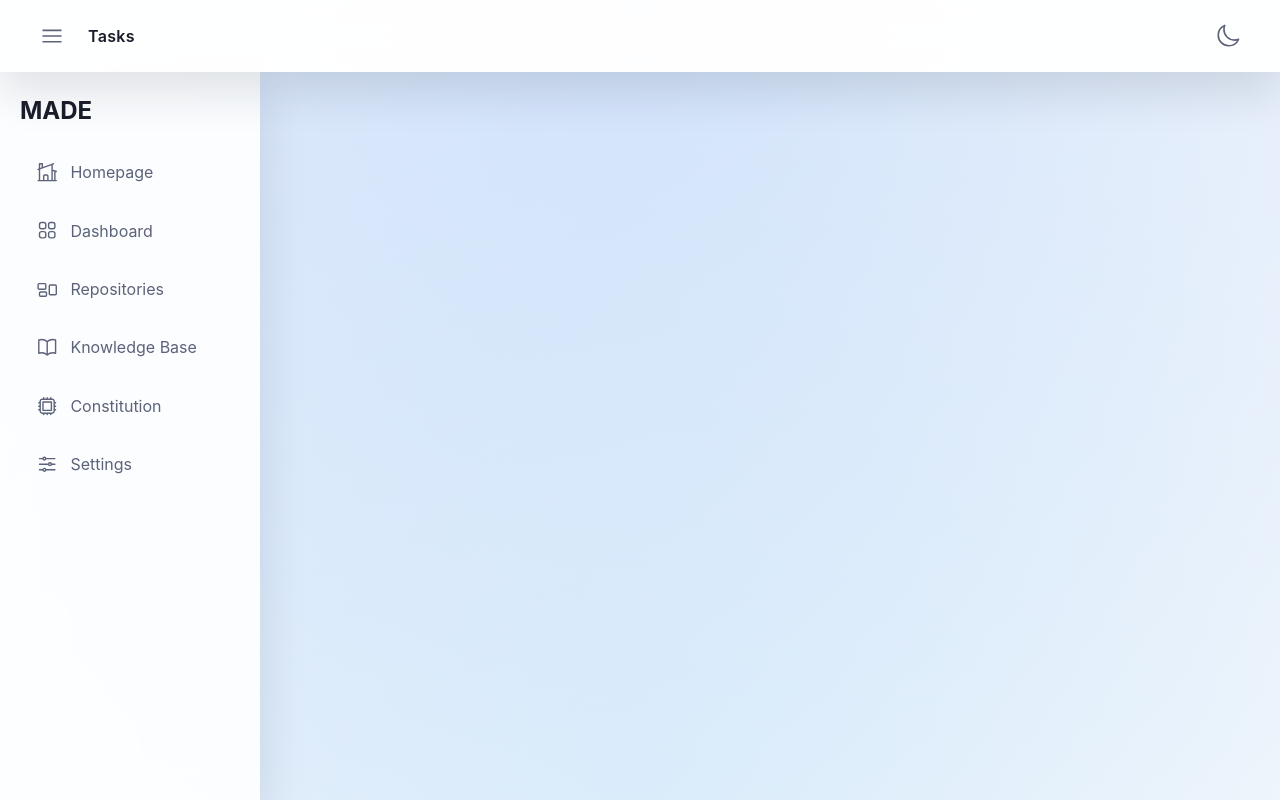
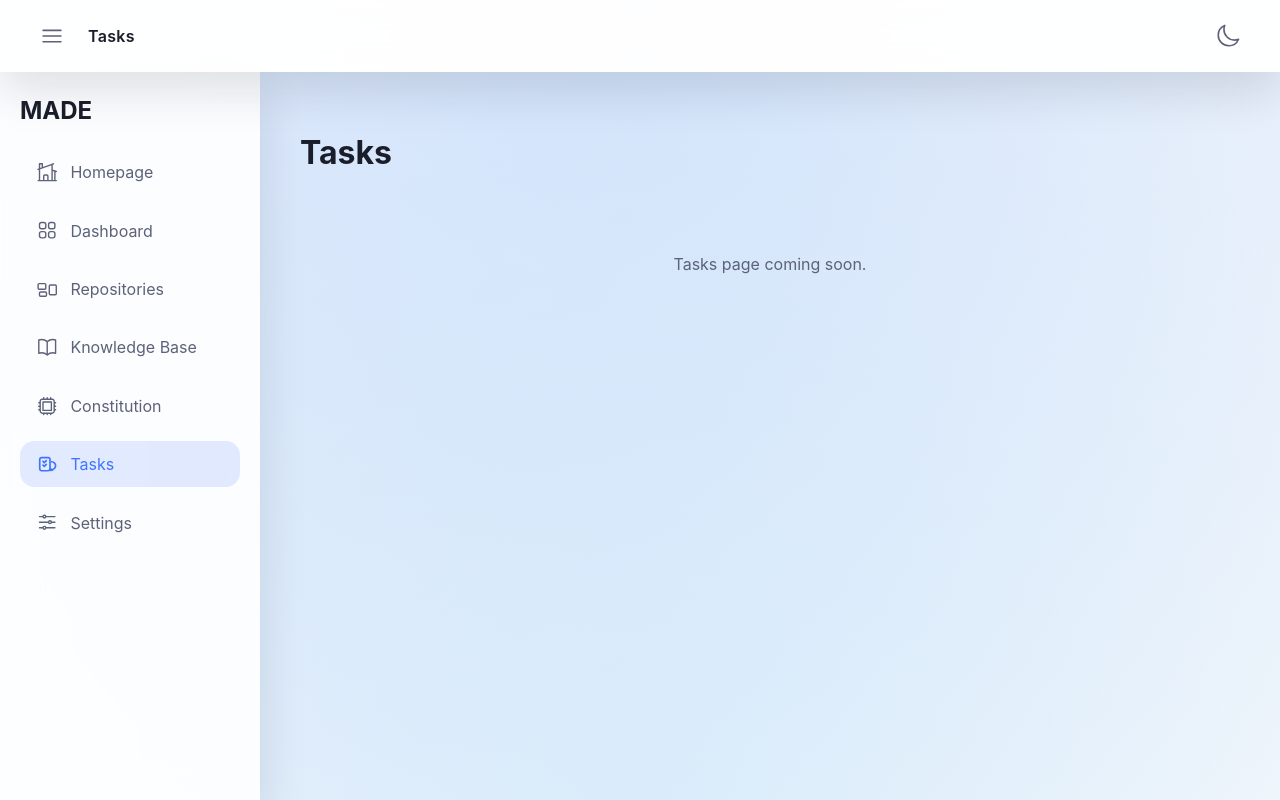
Before and after one commit to tbrandenburg/made, a React (Vite) app in the folder packages/frontend/: page /tasks in a window 1280 px wide. Built offline with nearby package versions, Linux system fonts and the light colour scheme; no server answers.

Commit message:
Add Tasks menu item and placeholder page

```diff
--- a/packages/frontend/src/App.tsx
+++ b/packages/frontend/src/App.tsx
@@ -12,6 +12,7 @@ import { KnowledgeArtefactPage } from "./pages/KnowledgeArtefactPage";
 import { ConstitutionsPage } from "./pages/ConstitutionsPage";
 import { ConstitutionPage } from "./pages/ConstitutionPage";
 import { SettingsPage } from "./pages/SettingsPage";
+import { TasksPage } from "./pages/TasksPage";
 import "./styles/layout.css";
 
 const AppShell: React.FC = () => {
@@ -53,6 +54,7 @@ const AppShell: React.FC = () => {
           <Route path="/knowledge/:name" element={<KnowledgeArtefactPage />} />
           <Route path="/constitutions" element={<ConstitutionsPage />} />
           <Route path="/constitutions/:name" element={<ConstitutionPage />} />
+          <Route path="/tasks" element={<TasksPage />} />
           <Route path="/settings" element={<SettingsPage />} />
         </Routes>
       </main>
--- a/packages/frontend/src/components/Sidebar.tsx
+++ b/packages/frontend/src/components/Sidebar.tsx
@@ -6,6 +6,7 @@ import {
   RectangleGroupIcon,
   Squares2X2Icon,
 } from "@heroicons/react/24/outline";
+import { RecurringTasksIcon } from "./icons/RecurringTasksIcon";
 import React from "react";
 import { NavLink } from "react-router-dom";
 import "../styles/sidebar.css";
@@ -22,6 +23,7 @@ const MENU_ITEMS: MenuItem[] = [
   { path: "/repositories", label: "Repositories", icon: RectangleGroupIcon },
   { path: "/knowledge", label: "Knowledge Base", icon: BookOpenIcon },
   { path: "/constitutions", label: "Constitution", icon: CpuChipIcon },
+  { path: "/tasks", label: "Tasks", icon: RecurringTasksIcon },
   { path: "/settings", label: "Settings", icon: AdjustmentsHorizontalIcon },
 ];
 
--- /dev/null
+++ b/packages/frontend/src/components/icons/RecurringTasksIcon.tsx
@@ -0,0 +1,24 @@
+import React from "react";
+
+export const RecurringTasksIcon: React.FC<React.SVGProps<SVGSVGElement>> = (
+  props,
+) => {
+  return (
+    <svg
+      viewBox="0 0 24 24"
+      fill="none"
+      stroke="currentColor"
+      strokeWidth={1.8}
+      strokeLinecap="round"
+      strokeLinejoin="round"
+      aria-hidden="true"
+      {...props}
+    >
+      <rect x="4" y="5" width="11" height="14" rx="2" />
+      <path d="m7.5 9 1.4 1.4L11 8.2" />
+      <path d="m7.5 13 1.4 1.4L11 12.2" />
+      <path d="M16.8 9.4a4.2 4.2 0 1 1-1 8.28" />
+      <path d="m15.6 16.8.2 1.95 1.85-.66" />
+    </svg>
+  );
+};
--- /dev/null
+++ b/packages/frontend/src/pages/TasksPage.tsx
@@ -0,0 +1,11 @@
+import React from "react";
+import "../styles/page.css";
+
+export const TasksPage: React.FC = () => {
+  return (
+    <div className="page">
+      <h1>Tasks</h1>
+      <div className="empty">Tasks page coming soon.</div>
+    </div>
+  );
+};
```
